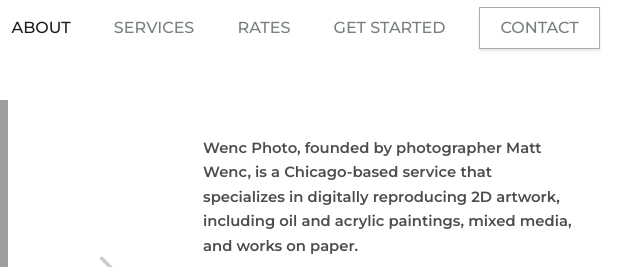
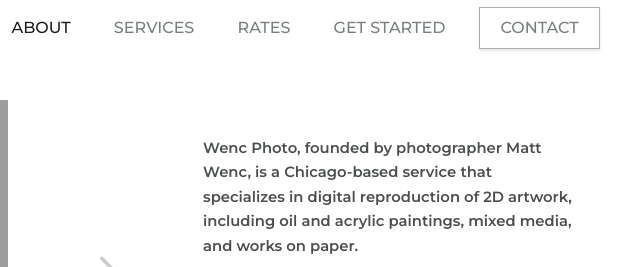
Before and after one commit to fromwhence/wenc-studios, a plain HTML site: page index.html in a window 1280 px wide. Shown: the top 267 px of the page, 640-1280 px from the left. Drawn offline with nearby package versions, Linux system fonts and the light colour scheme; grey boxes are pictures that could not be loaded.

Commit message:
Updated reproduction text

```diff
--- a/index.html
+++ b/index.html
@@ -123,8 +123,9 @@
               </div> -->
               <p class="about-text about-text-hide section-paragraph">
                 <b class="bold-text">Wenc Photo</b> is a Chicago-based service
-                that specializes in digitally reproducing 2D artwork, including
-                oil and acrylic paintings, mixed media, and works on paper.
+                that specializes in digital reproduction of 2D artwork,
+                including oil and acrylic paintings, mixed media, and works on
+                paper.
               </p>
               <div class="slider-side-text-container">
                 <!-- Slider -->
@@ -300,8 +301,8 @@
                   <p class="about-text about-text-show section-paragraph">
                     <b class="bold-text"
                       >Wenc Photo, founded by photographer Matt Wenc, is a
-                      Chicago-based service that specializes in digitally
-                      reproducing 2D artwork, including oil and acrylic
+                      Chicago-based service that specializes in digital
+                      reproduction of 2D artwork, including oil and acrylic
                       paintings, mixed media, and works on paper.</b
                     >
                   </p>
```
